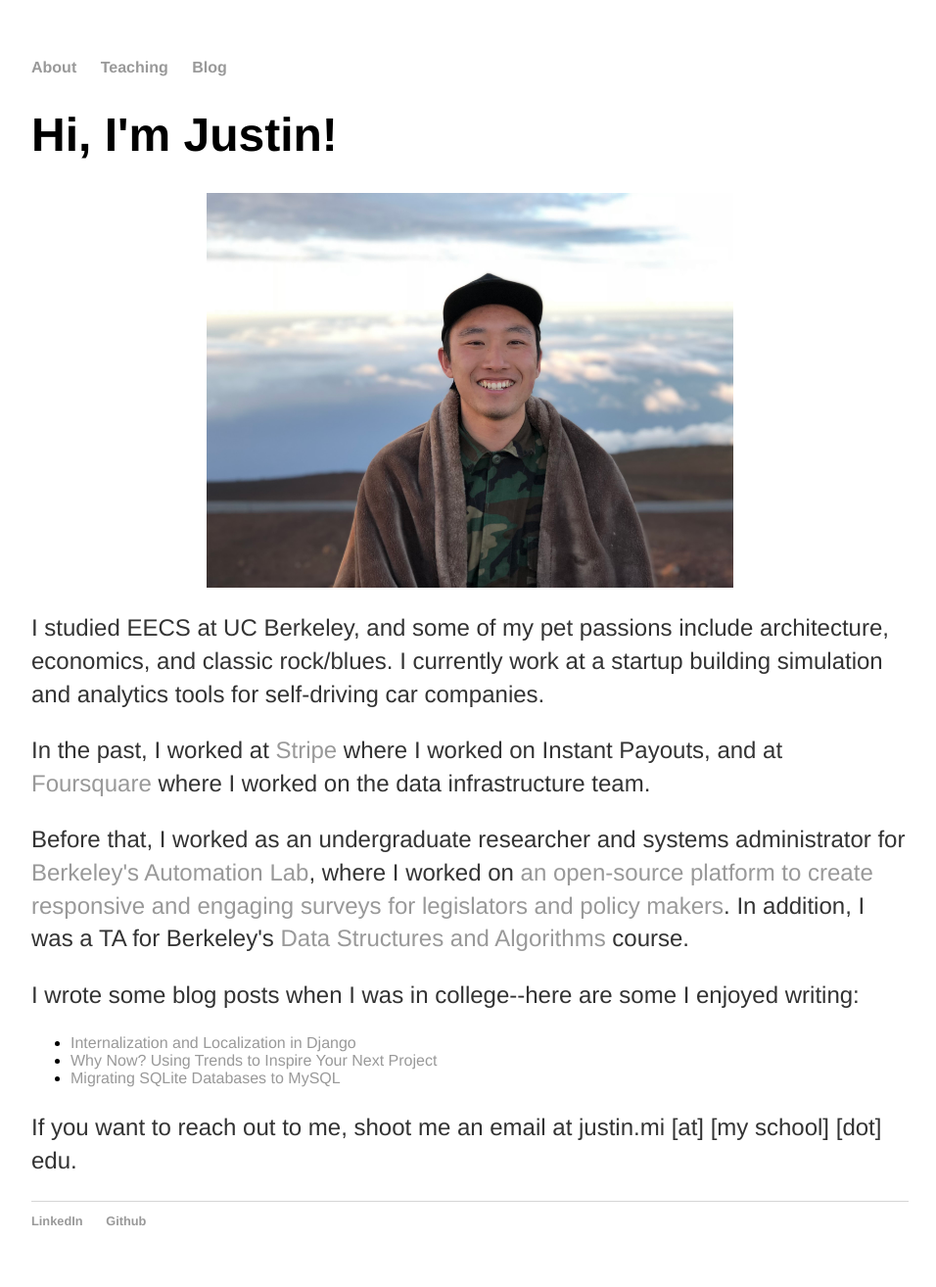
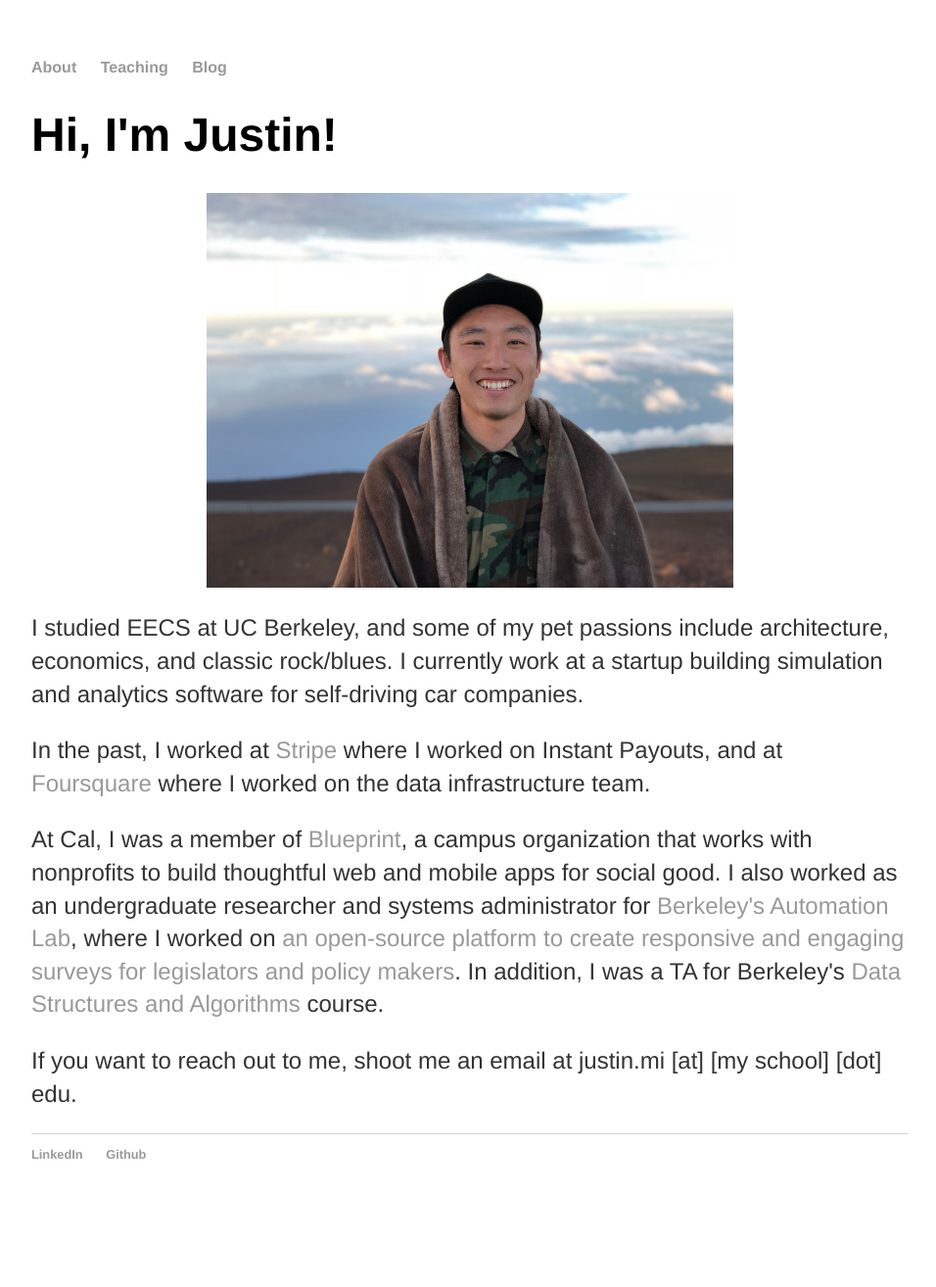
Before and after one commit to JustinMi/JustinMi.github.io, a Jekyll site: the page built from index.html, in a window 1280 px wide. Shown: the whole page at 98% size, without its empty margins (160-1116 px from the left). Built offline with Jekyll 4.4.1, drawn with Linux system fonts in a browser that asks for light colours; nearby versions of some CDN libraries; after the commit the page ends 1246 px from its top, so only the background shows below that.

Commit message:
more edits to home page

```diff
--- a/index.html
+++ b/index.html
@@ -16,19 +16,22 @@ title: About Justin
   <p>
     I studied EECS at UC Berkeley, and some of my pet passions include
     architecture, economics, and classic rock/blues. I currently work at a
-    startup building simulation and analytics tools for self-driving car
+    startup building simulation and analytics software for self-driving car
     companies.
   </p>
 
   <p>
     In the past, I worked at <a href="https://stripe.com/">Stripe</a> where I
     worked on Instant Payouts, and at
-    <a href="https://enterprise.foursquare.com/">Foursquare</a> where I worked
-    on the data infrastructure team.
+    <a href="https://foursquare.com/">Foursquare</a> where I worked on the data
+    infrastructure team.
   </p>
 
   <p>
-    Before that, I worked as an undergraduate researcher and systems
+    At Cal, I was a member of
+    <a href="https://www.calblueprint.org/">Blueprint</a>, a campus organization
+    that works with nonprofits to build thoughtful web and mobile apps for
+    social good. I also worked as an undergraduate researcher and systems
     administrator for
     <a href="http://autolab.berkeley.edu/">Berkeley's Automation Lab</a>, where
     I worked on
@@ -60,7 +63,7 @@ title: About Justin
     like Lyft, Instacart, Postmates, and Doordash.
   </p> -->
 
-  <p>
+  <!-- <p>
     I wrote some blog posts when I was in college--here are some I enjoyed
     writing:
   </p>
@@ -83,7 +86,7 @@ title: About Justin
         >Migrating SQLite Databases to MySQL</a
       >
     </li>
-  </ul>
+  </ul> -->
 
   <!-- <p>
     And if you are at all interested, you can check out
--- a/teaching/index.html
+++ b/teaching/index.html
@@ -1,6 +1,6 @@
 ---
 layout: default
-title: Teaching
+title: [Archive]
 ---
 <div class="blurb">
     <h1>{{ page.title }}</h1>
```
